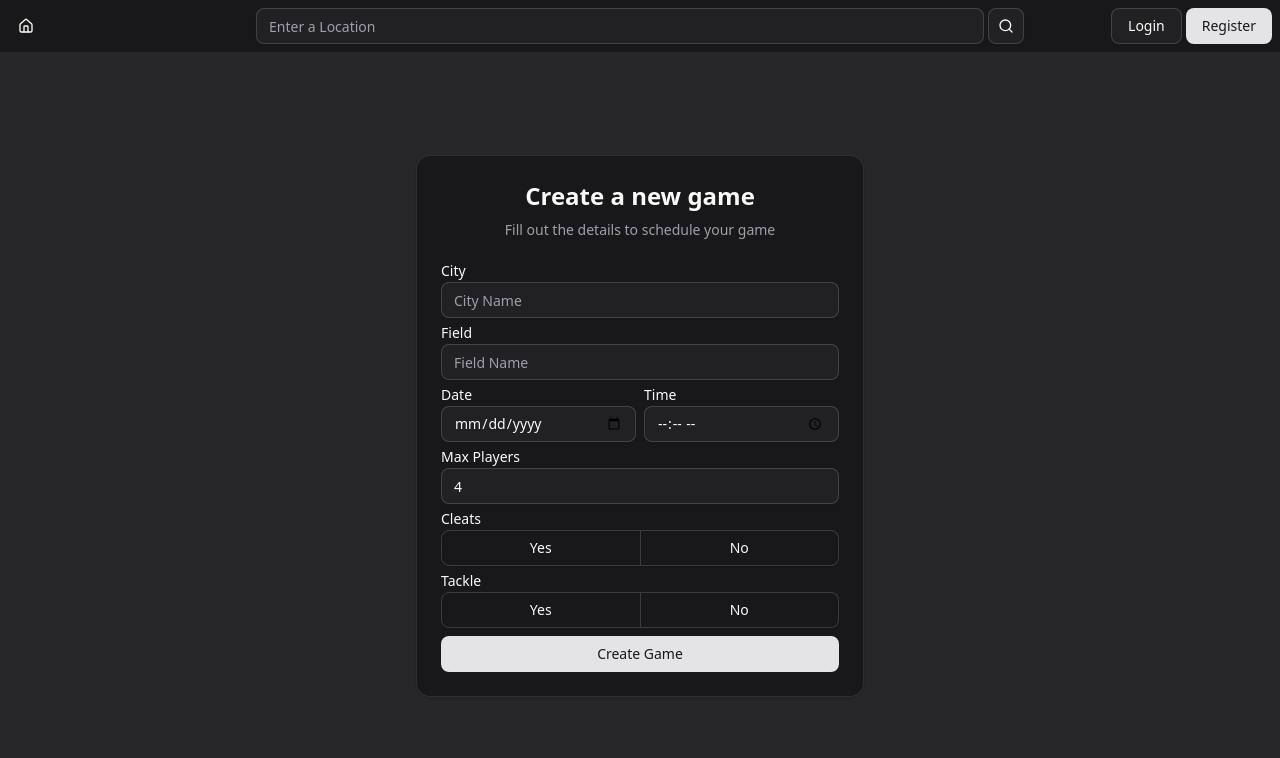
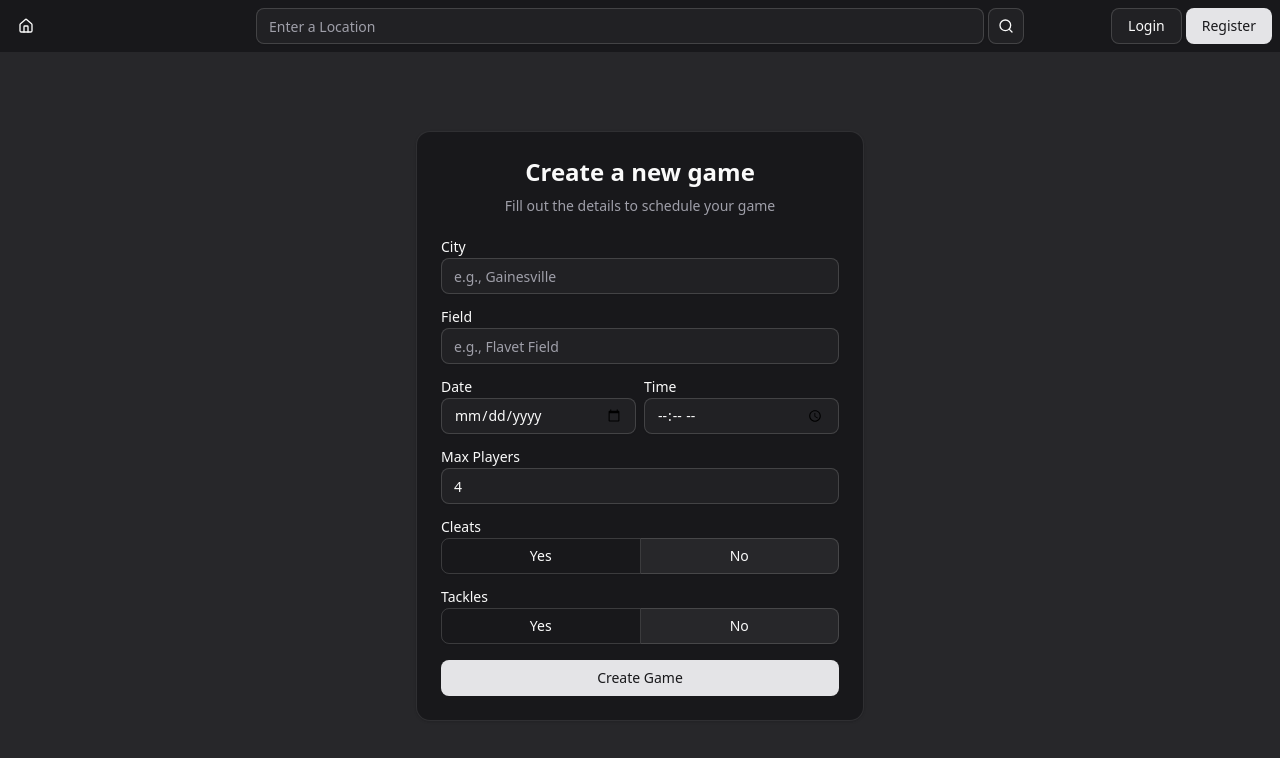
Before and after one commit to leojiangxd/RSVPitch, a React (Vite) app in the folder client/: page /creategame in a window 1280 px wide. Shown: the top 758 px of the page. Built offline with nearby package versions, Linux system fonts and the light colour scheme.

Commit message:
game creation

```diff
--- a/client/src/routes/CreateGame.jsx
+++ b/client/src/routes/CreateGame.jsx
@@ -1,4 +1,6 @@
-import React from "react";
+import React, { useState } from "react";
+import { useNavigate } from "react-router-dom";
+import axios from "axios";
 import Navbar from "../components/Navbar";
 import { Card, CardContent, CardHeader, CardTitle, CardDescription } from "@/components/ui/card";
 import { Input } from "@/components/ui/input";
@@ -7,6 +9,32 @@ import { Button } from "@/components/ui/button";
 import { ToggleGroup, ToggleGroupItem } from "@/components/ui/toggle-group";
 
 export default function CreateGame() {
+  const navigate = useNavigate();
+  const [city, setCity] = useState("");
+  const [field, setField] = useState("");
+  const [date, setDate] = useState("");
+  const [time, setTime] = useState("");
+  const [maxPlayers, setMaxPlayers] = useState(4);
+  const [cleatsAllowed, setCleatsAllowed] = useState(false);
+  const [tacklesAllowed, setTacklesAllowed] = useState(false);
+  const [error, setError] = useState("");
+
+  const handleSubmit = async (e) => {
+    e.preventDefault();
+    setError("");
+
+    try {
+      const response = await axios.post(
+        `${import.meta.env.VITE_API_BASE_URL}/match/create`,
+        { city, field, date, time, maxPlayers, cleatsAllowed, tacklesAllowed },
+        { withCredentials: true }
+      );
+      navigate(`/game/${response.data._id}`);
+    } catch (err) {
+      setError(err.response?.data?.message || "An error occurred while creating the game.");
+    }
+  };
+
   return (
     <div className="min-h-screen bg-muted flex flex-col">
       <Navbar />
@@ -19,36 +47,77 @@ export default function CreateGame() {
             </CardDescription>
           </CardHeader>
           <CardContent>
-            <form className="flex flex-col gap-2" onSubmit={(e) => e.preventDefault()}>
+            <form className="flex flex-col gap-4" onSubmit={handleSubmit}>
               <div className="flex flex-col gap-1">
-                <Label htmlFor="city">City</Label>
-                <Input id="city" type="text" placeholder="City Name" />
+                {" "}
+                <Label htmlFor="city">City</Label>{" "}
+                <Input
+                  id="city"
+                  type="text"
+                  placeholder="e.g., Gainesville"
+                  value={city}
+                  onChange={(e) => setCity(e.target.value)}
+                  required
+                />{" "}
+              </div>{" "}
+              <div className="flex flex-col gap-1">
+                {" "}
+                <Label htmlFor="field">Field</Label>{" "}
+                <Input
+                  id="field"
+                  type="text"
+                  placeholder="e.g., Flavet Field"
+                  value={field}
+                  onChange={(e) => setField(e.target.value)}
+                  required
+                />{" "}
+              </div>{" "}
+              <div className="grid grid-cols-2 gap-2">
+                {" "}
+                <div className="flex flex-col gap-1">
+                  {" "}
+                  <Label htmlFor="date">Date</Label>{" "}
+                  <Input
+                    id="date"
+                    type="date"
+                    value={date}
+                    onChange={(e) => setDate(e.target.value)}
+                    required
+                  />{" "}
+                </div>{" "}
+                <div className="flex flex-col gap-1">
+                  {" "}
+                  <Label htmlFor="time">Time</Label>{" "}
+                  <Input
+                    id="time"
+                    type="time"
+                    value={time}
+                    onChange={(e) => setTime(e.target.value)}
+                    required
+                  />{" "}
+                </div>{" "}
+              </div>{" "}
+              <div className="flex flex-col gap-1">
+                {" "}
+                <Label htmlFor="maxPlayers">Max Players</Label>{" "}
+                <Input
+                  id="maxPlayers"
+                  type="number"
+                  value={maxPlayers}
+                  onChange={(e) => setMaxPlayers(parseInt(e.target.value, 10))}
+                  min="4"
+                  required
+                />{" "}
               </div>
-
-              <div className="flex flex-col gap-1">
-                <Label htmlFor="field">Field</Label>
-                <Input id="field" type="text" placeholder="Field Name" />
-              </div>
-
-              <div className="grid grid-cols-2 gap-2">
-                <div className="flex flex-col gap-1">
-                  <Label htmlFor="date">Date</Label>
-                  <Input id="date" type="date" />
-                </div>
-                <div className="flex flex-col gap-1">
-                  <Label htmlFor="time">Time</Label>
-                  <Input id="time" type="time" />
-                </div>
-              </div>
-
-              <div className="flex flex-col gap-1">
-                <Label htmlFor="maxPlayers">Max Players</Label>
-                <Input id="maxPlayers" type="number" defaultValue="4" min="4" />
-              </div>
-
               <div className="flex flex-col gap-1">
                 <Label>Cleats</Label>
-                <ToggleGroup variant="outline" type="single" className="w-full ">
+                <ToggleGroup
+                  variant="outline"
+                  type="single"
+                  className="w-full"
+                  value={cleatsAllowed ? "yes" : "no"} // controlled value
+                  onValueChange={(value) => setCleatsAllowed(value === "yes")}
+                >
                   <ToggleGroupItem value="yes" aria-label="Yes to cleats">
                     Yes
                   </ToggleGroupItem>
@@ -57,10 +126,15 @@ export default function CreateGame() {
                   </ToggleGroupItem>
                 </ToggleGroup>
               </div>
-
               <div className="flex flex-col gap-1">
-                <Label>Tackle</Label>
-                <ToggleGroup variant="outline" type="single" className="w-full ">
+                <Label>Tackles</Label>
+                <ToggleGroup
+                  variant="outline"
+                  type="single"
+                  className="w-full"
+                  value={tacklesAllowed ? "yes" : "no"} // controlled value
+                  onValueChange={(value) => setTacklesAllowed(value === "yes")}
+                >
                   <ToggleGroupItem value="yes" aria-label="Yes to tackle">
                     Yes
                   </ToggleGroupItem>
@@ -69,7 +143,7 @@ export default function CreateGame() {
                   </ToggleGroupItem>
                 </ToggleGroup>
               </div>
-
+              {error && <p className="text-sm text-destructive text-center">{error}</p>}
               <Button type="submit" className="w-full">
                 Create Game
               </Button>
```
